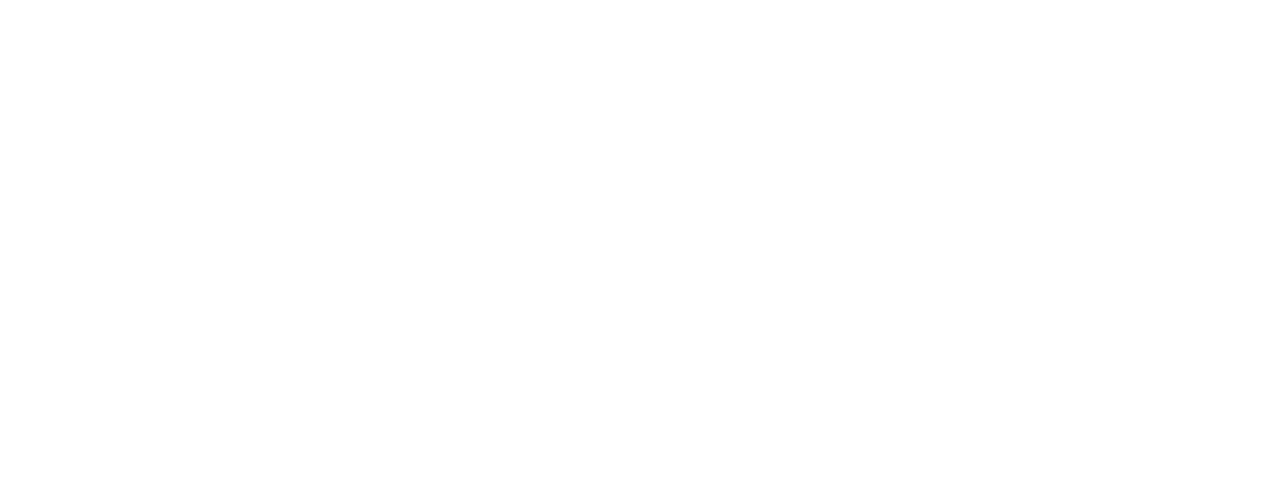
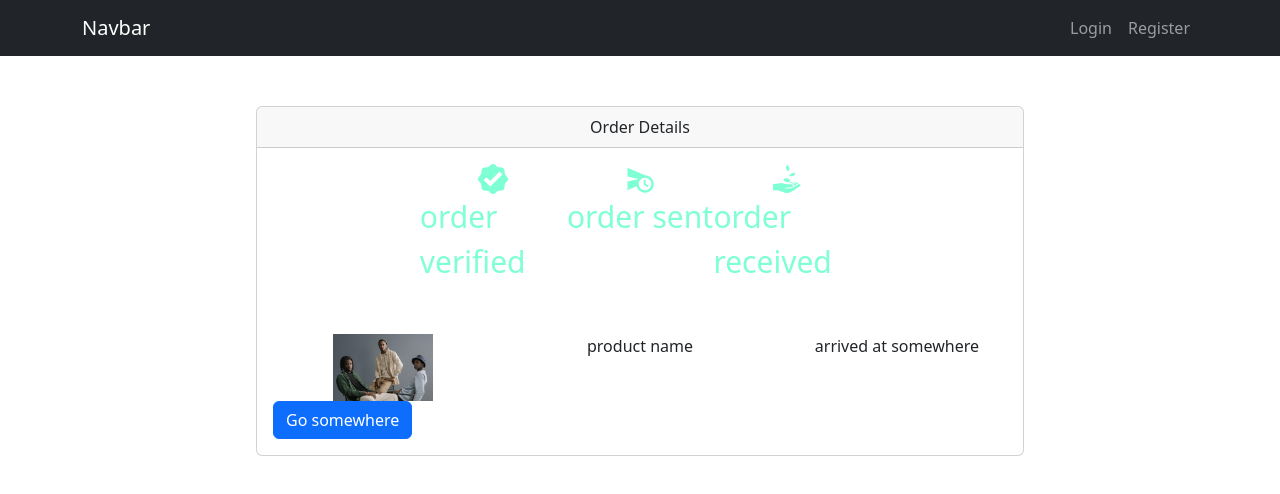
Before and after one commit to DzakiyH/fashion-client, a React (Create React App) app: page /order-details in a window 1280 px wide. Shown: the top 494 px of the page. Built offline with nearby package versions, Linux system fonts and the light colour scheme.

Commit message:
added order details page

```diff
--- a/src/App.js
+++ b/src/App.js
@@ -7,6 +7,7 @@
 import CartList from './Views/cartList';
 import Payment from './Views/payment';
 import Orders from './Views/orders';
+import OrderDetails from './Views/order-details';
 import './App.css';
 import 'bootstrap/dist/css/bootstrap.min.css';
 
@@ -39,6 +40,9 @@
           <Route path='/orders'>
             <Orders />
           </Route>
+          <Route path='/order-details'>
+            <OrderDetails />
+          </Route>
         </Switch>
       </Router>
     </div>
--- /dev/null
+++ b/src/Components/order-details/Order.js
@@ -0,0 +1,15 @@
+import React from 'react';
+
+const Order = () => {
+  return (
+    <div className='order'>
+      <div className='product-image'>
+        <img src='/images/men_clothes.jpg' alt='order' />
+      </div>
+      <span className='product-name'>product name</span>
+      <span className='status-delivery'>arrived at somewhere</span>
+    </div>
+  );
+};
+
+export default Order;
--- /dev/null
+++ b/src/Views/order-details/index.css
@@ -0,0 +1,45 @@
+.order-details {
+  width: 60%;
+  margin: auto;
+  margin-top: 50px;
+}
+
+.order-details .order-detail {
+  display: flex;
+  justify-content: center;
+}
+
+.order-details .order-detail .order-verified,
+.order-details .order-detail .order-sent,
+.order-details .order-detail .order-received {
+  display: flex;
+  flex-direction: column;
+  width: 20%;
+  align-items: center;
+  font-size: 30px;
+  color: aquamarine;
+}
+
+.order-details .order {
+  display: flex;
+  flex-direction: row;
+  justify-content: space-between;
+  margin-top: 50px;
+  text-align: center;
+}
+
+.order-details .order .product-image {
+  width: 30%;
+}
+
+.order-details .order .product-image img {
+  width: 100px;
+}
+
+.order-details .order .product-name {
+  width: 30%;
+}
+
+.order-details .order .status-delivery {
+  width: 30%;
+}
--- /dev/null
+++ b/src/Views/order-details/index.js
@@ -0,0 +1,40 @@
+import React from 'react';
+import NavbarLayout from '../../Components/Layout/NavbarLayout';
+import Order from '../../Components/order-details/Order';
+import { Card, Button } from 'react-bootstrap';
+import { GoVerified } from 'react-icons/go';
+import { MdScheduleSend } from 'react-icons/md';
+import { GiReceiveMoney } from 'react-icons/gi';
+import './index.css';
+
+const index = () => {
+  return (
+    <NavbarLayout>
+      <div className='order-details'>
+        <Card>
+          <Card.Header className='text-center'>Order Details</Card.Header>
+          <Card.Body>
+            <div className='order-detail'>
+              <div className='order-verified'>
+                <GoVerified />
+                <span>order verified</span>
+              </div>
+              <div className='order-sent'>
+                <MdScheduleSend />
+                <span>order sent</span>
+              </div>
+              <div className='order-received'>
+                <GiReceiveMoney />
+                <span>order received</span>
+              </div>
+            </div>
+            <Order />
+            <Button variant='primary'>Go somewhere</Button>
+          </Card.Body>
+        </Card>
+      </div>
+    </NavbarLayout>
+  );
+};
+
+export default index;
```
